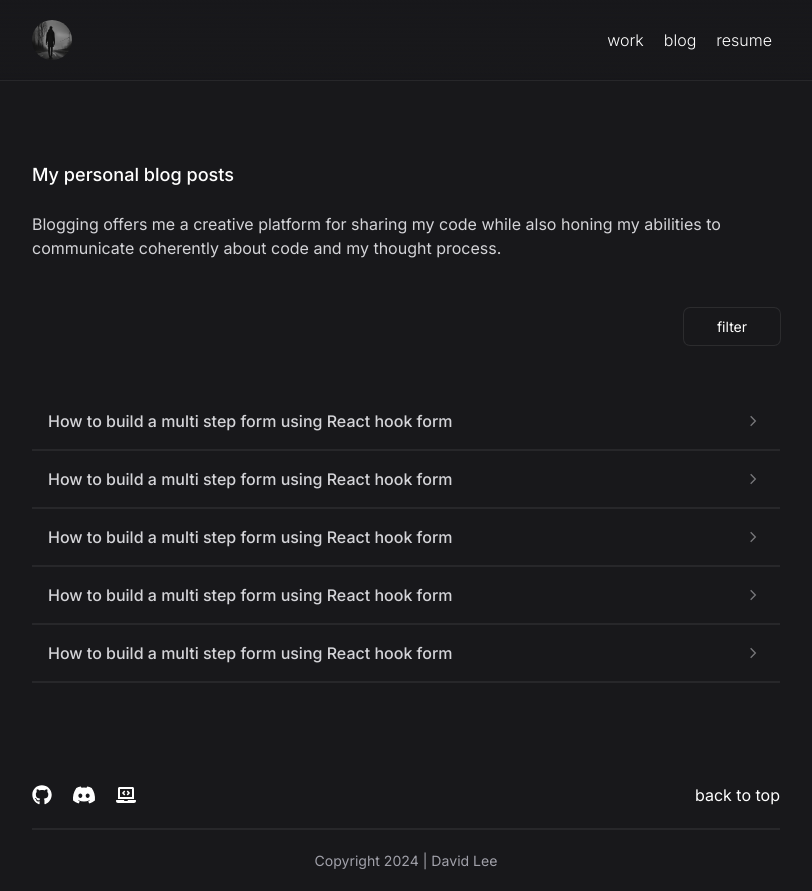
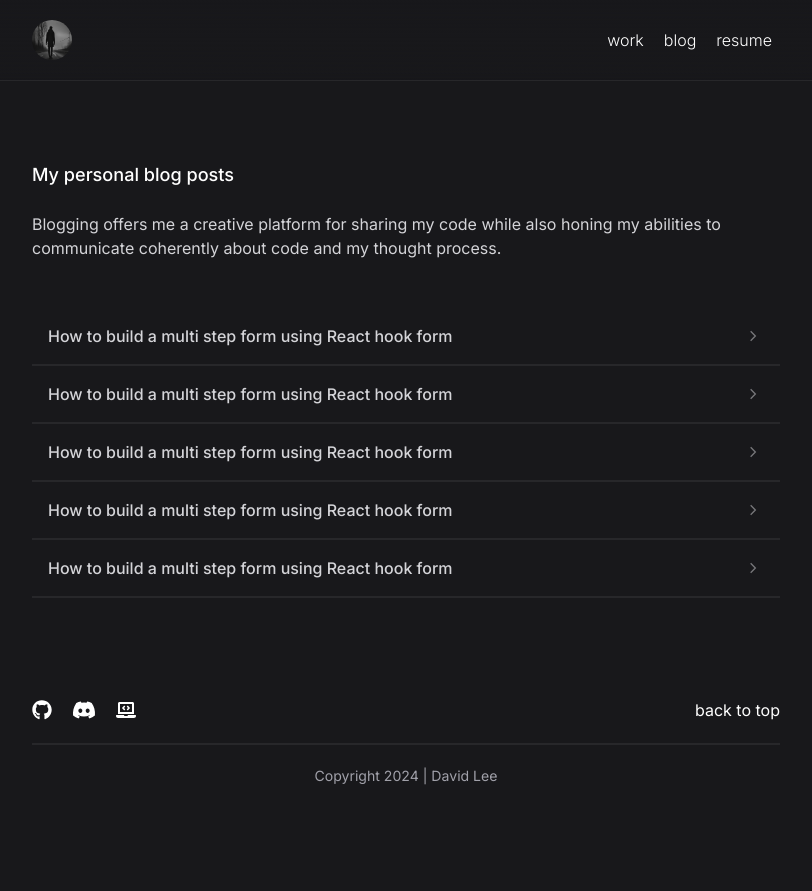
Before and after one commit to DLee1993/website, a Next.js app: page /personalBlog in a window 1280 px wide. Shown: the whole page, without its empty margins (234-1046 px from the left). After the commit the page ends 806 px from the top, so only its background shows below. Built offline with nearby package versions, Linux system fonts and the light colour scheme.

Commit message:
removed filter button

```diff
--- a/app/personalBlog/page.tsx
+++ b/app/personalBlog/page.tsx
@@ -22,11 +22,6 @@ export default function PersonalBlogRootPage() {
                 </p>
             </motion.article>
             <motion.section variants={item}>
-                <aside className="mt-12 grid place-items-end">
-                    <button className="flex justify-evenly items-center customLinkHover w-24 text-subText ring-[1px] ring-zinc-300/10 group">
-                        filter
-                    </button>
-                </aside>
                 <ul className="text-base flex flex-col mt-5 sm:mt-7 md:mt-9 lg:mt-12">
                     {blogs.map((blog, index) => (
                         <li key={index} className="group">
```
